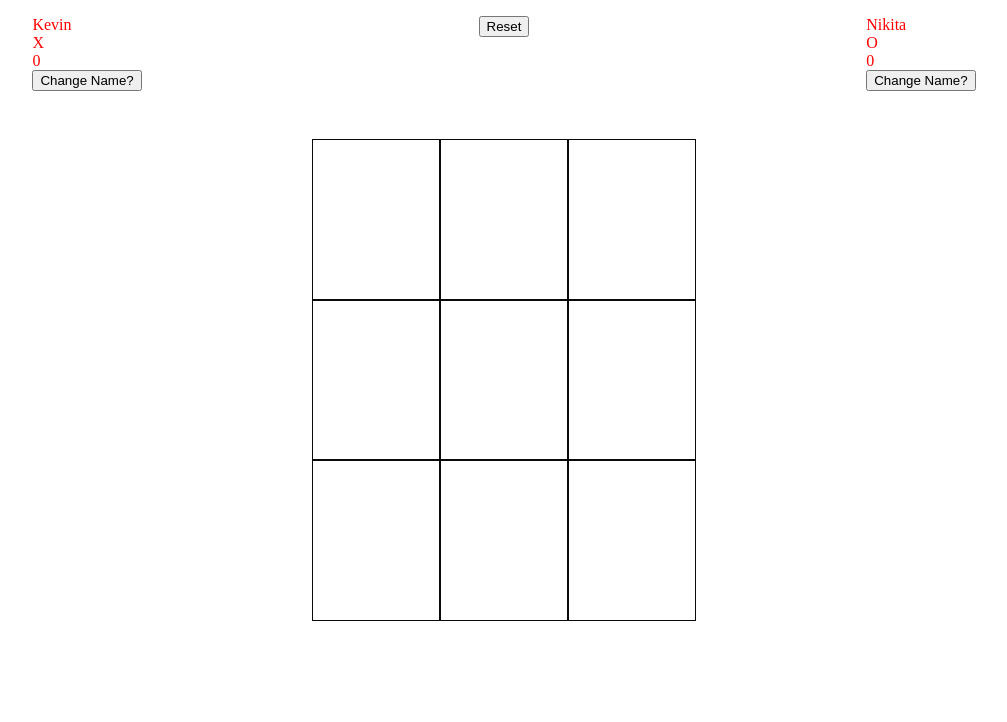
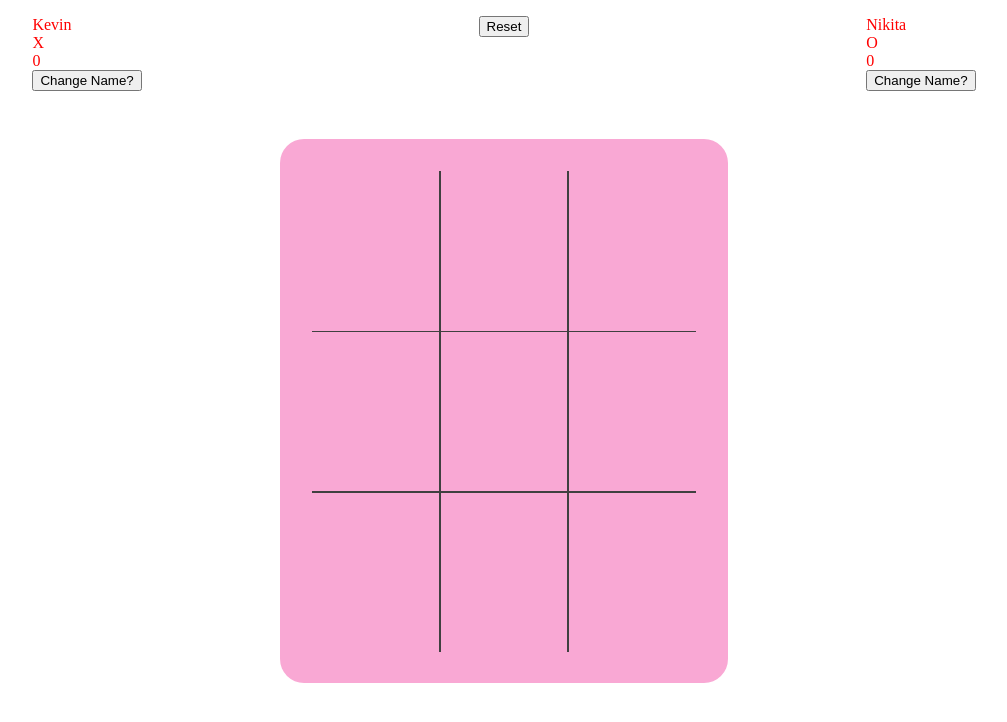
Before and after one commit to kevinalappat09/tic-tac-toe, a plain HTML site: page index.html in a window 1280 px wide. Shown: the whole page, without its empty margins (136-1143 px from the left). Drawn offline with Linux system fonts and the light colour scheme.

Commit message:
Completed board styling

```diff
--- a/script.js
+++ b/script.js
@@ -9,6 +9,25 @@ const createBoard = ( function() {
         const new_grid_square = document.createElement('div');
         new_grid_square.setAttribute('class','board-cell');
         new_grid_square.setAttribute('data-id',i);
+        if(i==0) {
+            new_grid_square.setAttribute('id','top-left');
+        } else if(i==1) {
+            new_grid_square.setAttribute('id','top-center');
+        } else if(i==2) {
+            new_grid_square.setAttribute('id','top-right');
+        } else if(i==3) {
+            new_grid_square.setAttribute('id','center-left');
+        } else if(i==4) {
+            new_grid_square.setAttribute('id','center-center');
+        } else if(i==5) {
+            new_grid_square.setAttribute('id','center-right');
+        } else if(i==6) {
+            new_grid_square.setAttribute('id','bottom-left');
+        } else if(i==7) {
+            new_grid_square.setAttribute('id','bottom-center');
+        } else if(i==8) {
+            new_grid_square.setAttribute('id','bottom-right');
+        }
         boardDiv.appendChild(new_grid_square);
     }
 }())
--- a/style.css
+++ b/style.css
@@ -23,15 +23,24 @@ body {
     grid-template-columns: 1fr 1fr 1fr;
     grid-template-rows: 1fr 1fr 1fr;
     height: 60vh;
+    background-color: #f9a8d4;
+    padding: 32px;
+    border-radius: 24px;
 }
 
 .board-cell {
-    border: 1px solid #0a0a0a;
+    border: 1px solid #404040;
     height: 100%;
 
     display: flex;
     align-items: center;
     justify-content: center;
+    transition: 300ms;
+
+}
+
+.board-cell:hover {
+    background-color: #fce7f3;
 }
 
 .menu {
@@ -41,3 +50,39 @@ body {
     display: flex;
     justify-content: space-around;
 }
+
+#top-left {
+    border-top: none;
+    border-left: none;
+}
+
+#top-center {
+    border-top: none;
+}
+
+#top-right {
+    border-top: none;
+    border-right: none;
+}
+
+#center-left {
+    border-left: none;
+}
+
+#center-right {
+    border-right: none;
+}
+
+#bottom-left {
+    border-left: none;
+    border-bottom: none;
+}
+
+#bottom-center {
+    border-bottom: none;
+}
+
+#bottom-right {
+    border-right: none;
+    border-bottom: none;
+}
```
